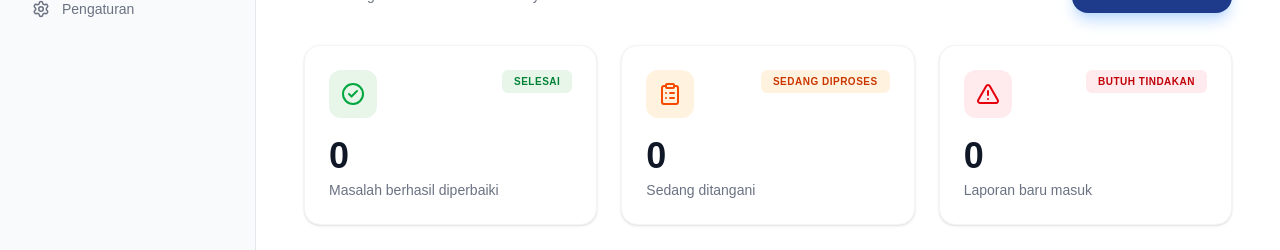
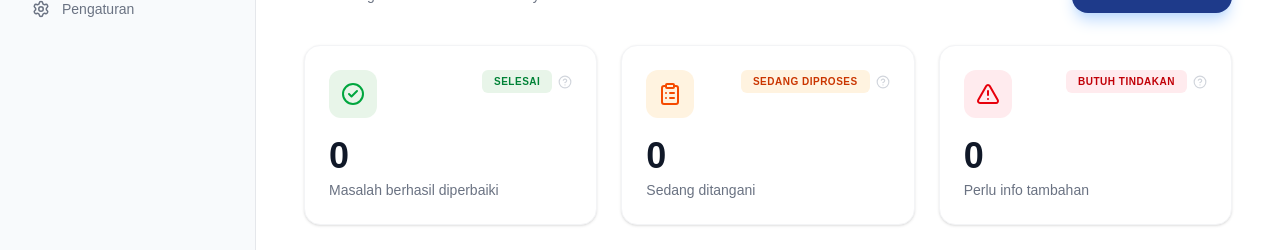
Before and after one commit to Rizkyrayhan/lapor-infrastruktur, a Next.js app in the folder apps/admin/: page / in a window 1280 px wide. Shown: the part 265-515 px from the top of the page. Built offline with nearby package versions, Linux system fonts and the light colour scheme; no server answers.

Commit message:
feat: add HelpCircle tooltip icon and improve dashboard stat descriptions

```diff
--- a/apps/admin/src/app/page.tsx
+++ b/apps/admin/src/app/page.tsx
@@ -90,7 +90,7 @@ export default function Home() {
     {
       label: 'Masalah berhasil diperbaiki',
       value: stats.resolved,
-      description: 'Masalah berhasil diperbaiki',
+      description: 'Laporan infrastruktur yang telah selesai diperbaiki sepenuhnya.',
       icon: CheckCircle2,
       variant: 'success' as const,
       badgeLabel: 'Selesai',
@@ -98,7 +98,7 @@ export default function Home() {
     {
       label: 'Sedang ditangani',
       value: stats.inProgress,
-      description: 'Sedang ditangani',
+      description: 'Laporan infrastruktur yang sedang dalam pengerjaan oleh kontraktor/petugas.',
       icon: ClipboardList,
       variant: 'warning' as const,
       badgeLabel: 'Sedang Diproses',
@@ -106,7 +106,7 @@ export default function Home() {
     {
       label: 'Perlu info tambahan',
       value: stats.pending,
-      description: 'Laporan baru masuk',
+      description: 'Laporan baru masuk atau butuh tindakan verifikasi cepat.',
       icon: AlertTriangle,
       variant: 'danger' as const,
       badgeLabel: 'Butuh Tindakan',
--- a/apps/admin/src/components/dashboard/StatCard.tsx
+++ b/apps/admin/src/components/dashboard/StatCard.tsx
@@ -1,4 +1,4 @@
-import { LucideIcon } from 'lucide-react';
+import { LucideIcon, HelpCircle } from 'lucide-react';
 import { clsx } from 'clsx';
 
 interface StatCardProps {
@@ -59,19 +59,22 @@ export function StatCard({
   const style = variants[variant];
 
   return (
-    <div className="bg-white rounded-2xl p-6 border border-gray-100 flex flex-col min-h-[180px] justify-between shadow-sm">
+    <div className="bg-white rounded-2xl p-6 border border-gray-100 flex flex-col min-h-[180px] justify-between shadow-sm" title={description}>
       <div className="flex items-start justify-between">
         <div className={clsx('p-3 rounded-xl', style.iconBg)}>
           <Icon className={style.iconColor} size={24} />
         </div>
-        <span className={clsx('px-3 py-1 rounded-md text-[10px] font-bold uppercase tracking-wider', style.badge)}>
-          {badgeLabel}
-        </span>
+        <div className="flex items-center gap-1.5">
+          <span className={clsx('px-3 py-1 rounded-md text-[10px] font-bold uppercase tracking-wider', style.badge)}>
+            {badgeLabel}
+          </span>
+          <HelpCircle size={14} className="text-gray-300 hover:text-gray-500 cursor-help transition-colors" />
+        </div>
       </div>
 
       <div className="mt-4">
         <h3 className="text-4xl font-bold text-gray-900">{value}</h3>
-        <p className="text-gray-500 text-sm mt-1">{description}</p>
+        <p className="text-gray-500 text-sm mt-1">{label}</p>
       </div>
     </div>
   );
```
